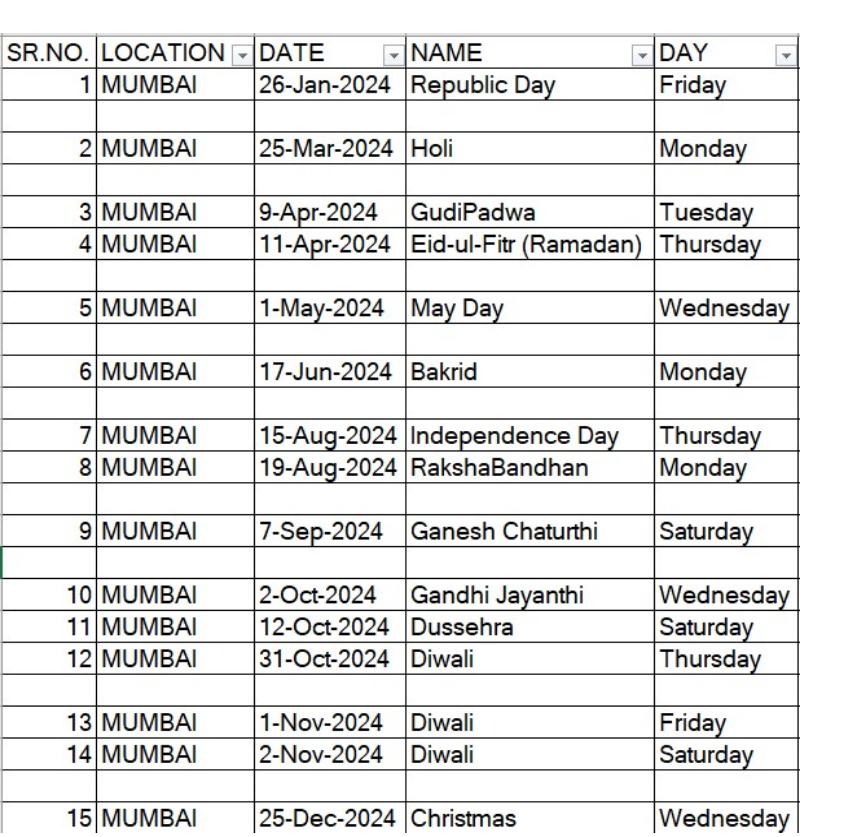
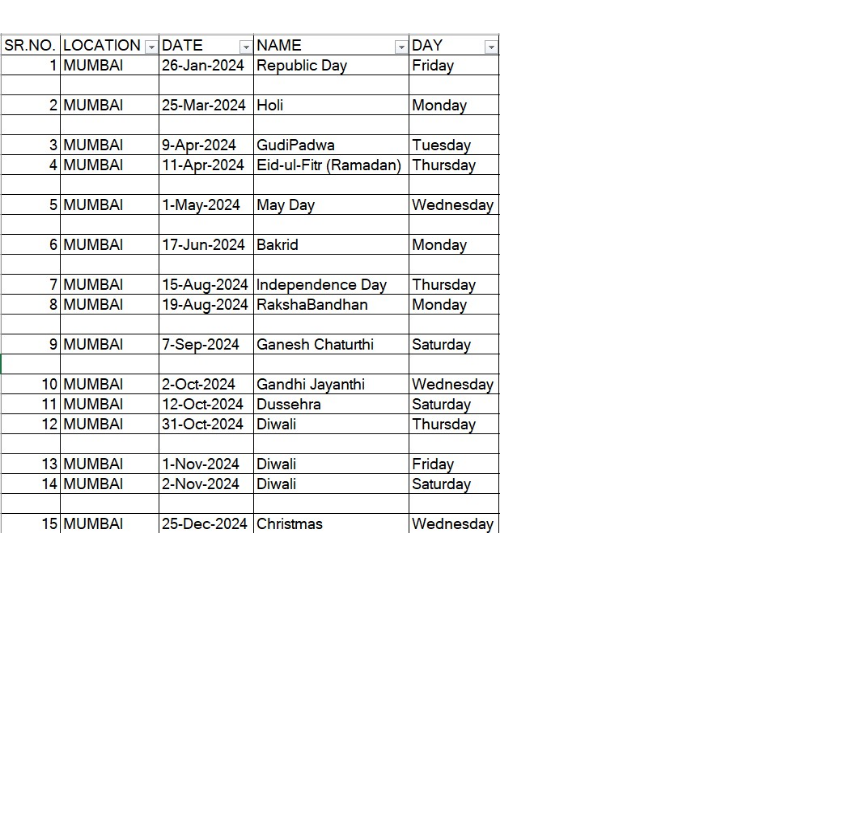
Before and after one commit to AtharvaPawar7/SBSMumbaiHolidayList, a plain HTML site: page index.html in a window 1280 px wide. Shown: the part 27-864 px from the top of the page, without its empty margins (0-863 px from the left). After the commit the page ends 800 px from the top, so only its background shows below. Drawn offline with Linux system fonts and the light colour scheme.

Commit message:
Update index.html

```diff
--- a/index.html
+++ b/index.html
@@ -18,7 +18,7 @@
     <p>SBS Mumbai Holiday List 2024</p>
     <br>
     <br>
-    <img src="mumbaiholidaylist.jpg" height="800" width="800" />
+    <img src="mumbaiholidaylist.jpg" height="500" width="500" />
 </body>
 
 </html>
```
